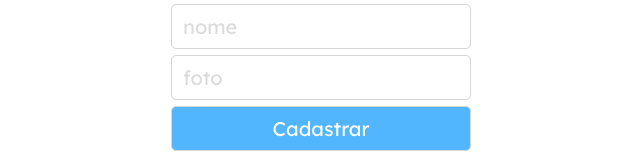
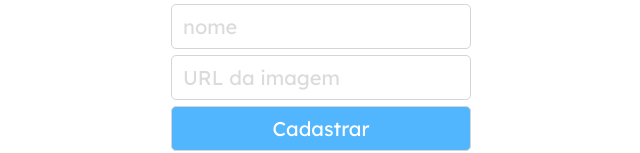
Before and after one commit to lgsfarias/projeto10-trackit, a React (Create React App) app: page /cadastro in a window 1280 px wide. Shown: the part 386-539 px from the top of the page, without its empty margins (319-959 px from the left). Built offline with nearby package versions, Linux system fonts and the light colour scheme; a web font is replaced by a local one.

Commit message:
File update

```diff
--- a/src/components/SignUp.jsx
+++ b/src/components/SignUp.jsx
@@ -72,7 +72,7 @@ const SignUp = () => {
                 <input
                     onChange={(e) => setImage(e.target.value)}
                     type="text"
-                    placeholder="foto"
+                    placeholder="URL da imagem"
                     required
                     value={image}
                     disabled={loading ? true : false}
```
